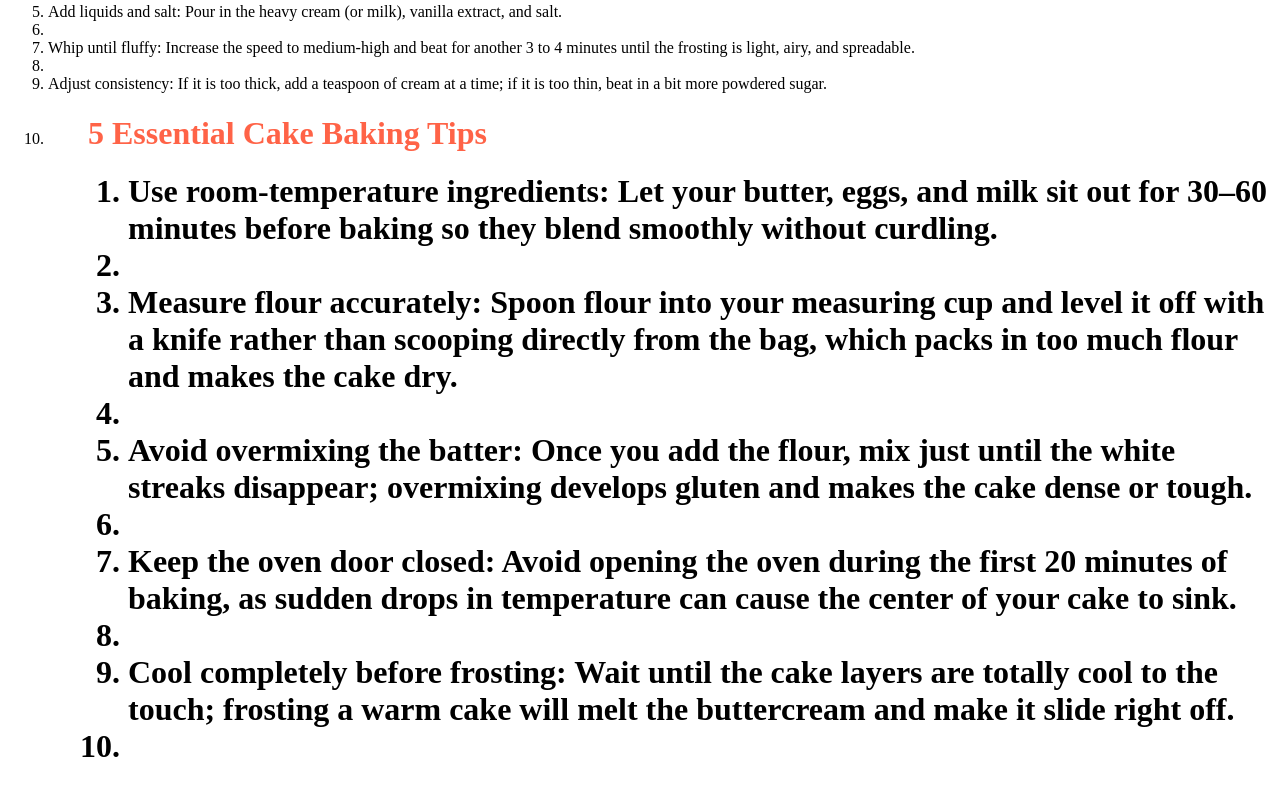
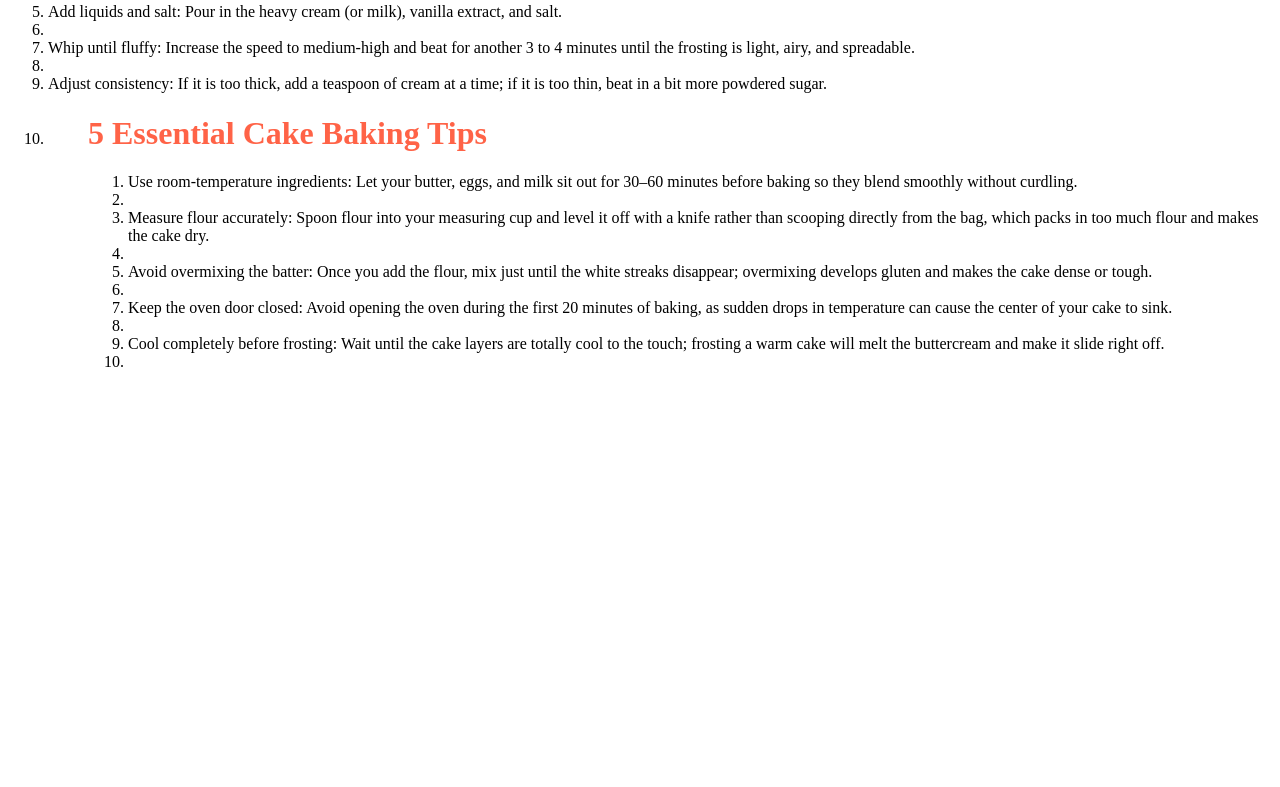
Before and after one commit to Aryanakapoor13/aryanakapoor13.github.io, a plain HTML site: page Cake recipe.html in a window 1280 px wide. Shown: the part 2470-3257 px from the top of the page. After the commit the page ends 2857 px from the top, so only its background shows below. Drawn offline with Linux system fonts and the light colour scheme.

Commit message:
Fix closing tag for '5 Essential Cake Baking Tips'

```diff
--- a/Cake recipe.html
+++ b/Cake recipe.html
@@ -70,7 +70,7 @@
 <li> Adjust consistency: If it is too thick, add a teaspoon of cream at a time; if it is too thin, beat in a bit more powdered sugar.<li/>
 <ol/>
 
-<h1 style="color:Tomato;">5 Essential Cake Baking Tips<h1/>
+<h1 style="color:Tomato;">5 Essential Cake Baking Tips</h1>
 
 <ol>
 <li>Use room-temperature ingredients: Let your butter, eggs, and milk sit out for 30–60 minutes before baking so they blend smoothly without curdling.<li/>
@@ -78,6 +78,4 @@
 <li> Avoid overmixing the batter: Once you add the flour, mix just until the white streaks disappear; overmixing develops gluten and makes the cake dense or tough.<li/>
 <li>Keep the oven door closed: Avoid opening the oven during the first 20 minutes of baking, as sudden drops in temperature can cause the center of your cake to sink.<li/>
 <li>Cool completely before frosting: Wait until the cake layers are totally cool to the touch; frosting a warm cake will melt the buttercream and make it slide right off.<li/>
-
-
 </ol>
```
